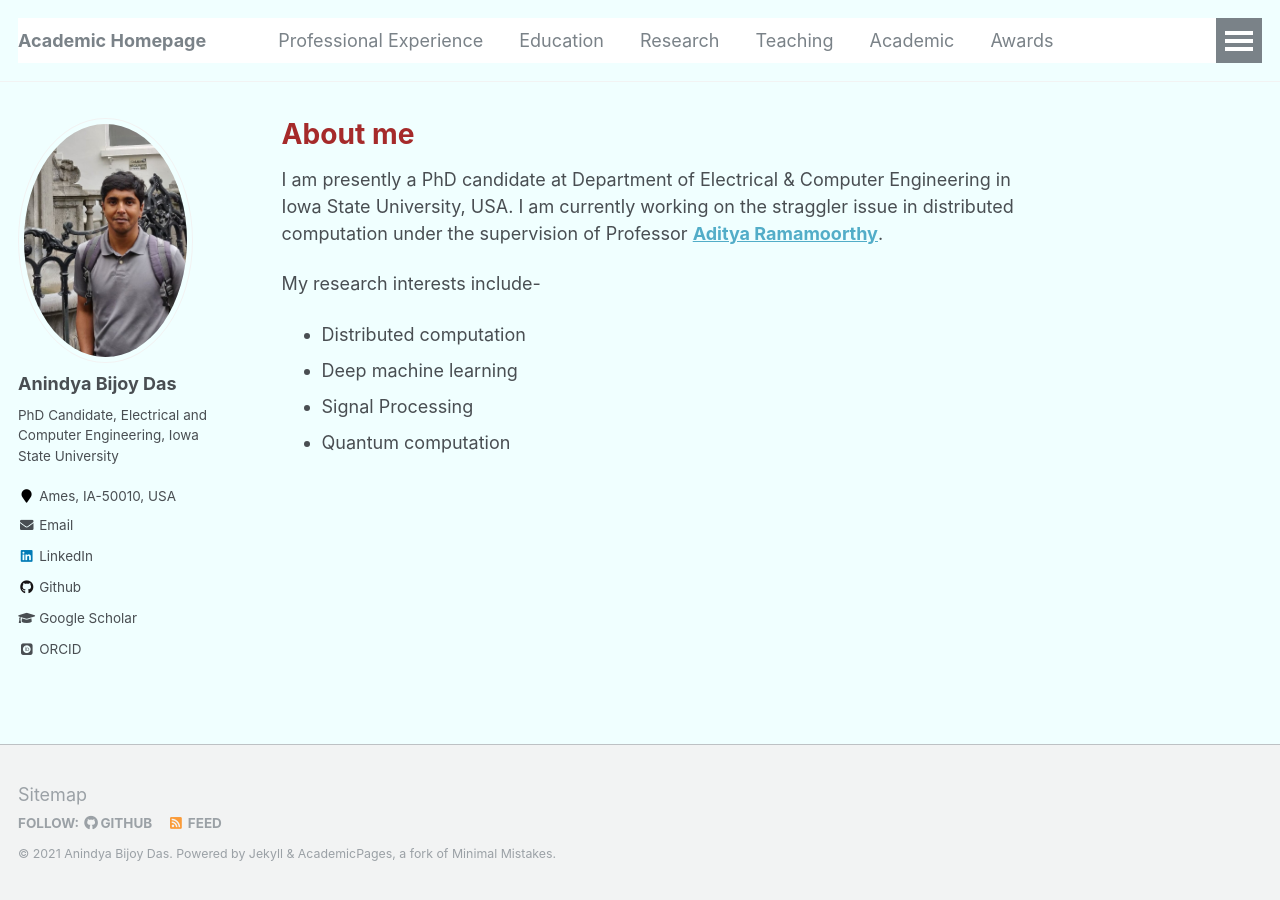
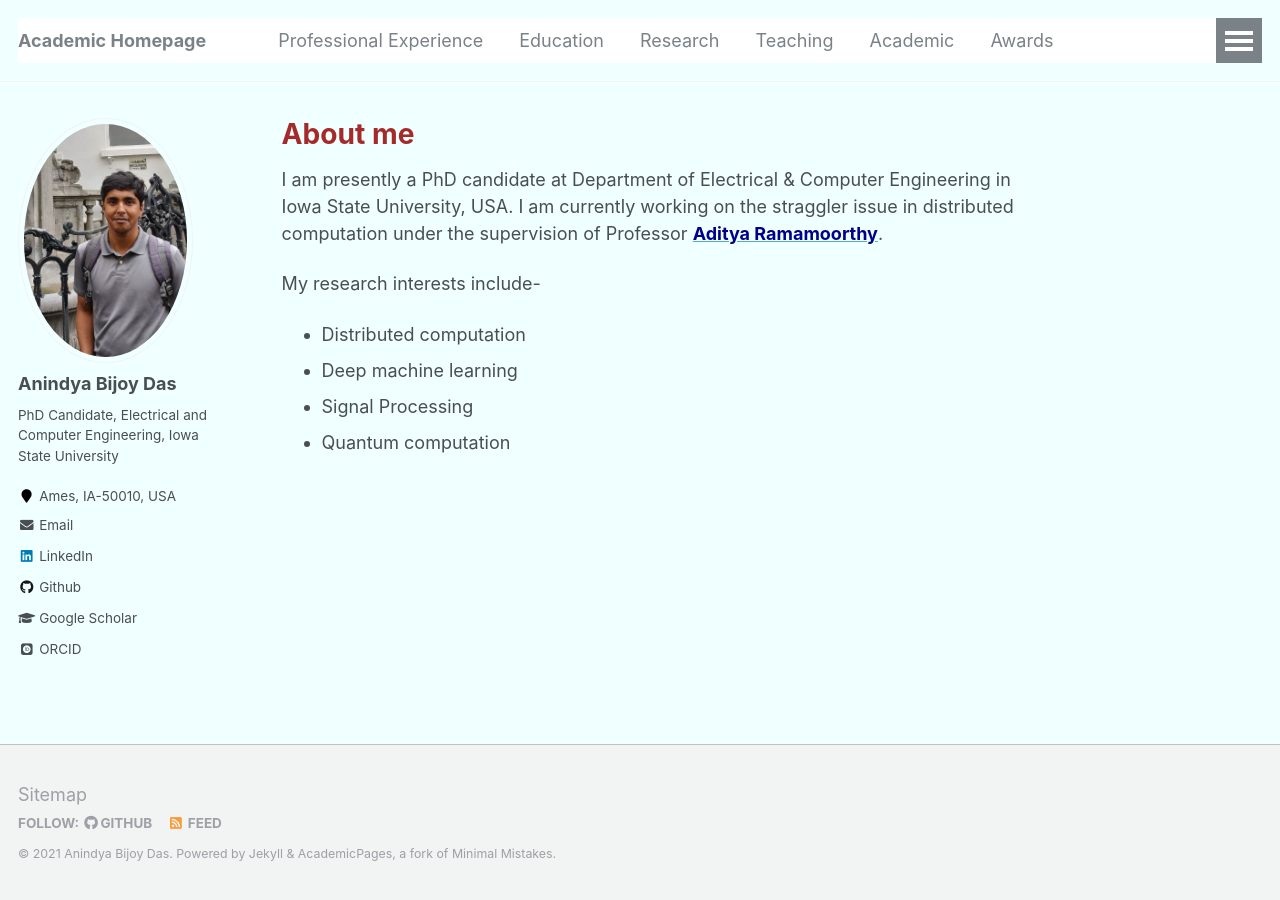
Before and after one commit to anindyabijoydas/portfolio, a Jekyll site: the page built from _pages/about.md, in a window 1280 px wide. Built offline with Jekyll 4.4.1, drawn with Linux system fonts in a browser that asks for light colours; some web fonts are replaced.

Commit message:
Update about.md

```diff
--- a/_pages/about.md
+++ b/_pages/about.md
@@ -13,7 +13,7 @@ redirect_from:
 
 <span style="color:brown">**About me**</span>
 ======
-I am presently a PhD candidate at Department of Electrical & Computer Engineering in Iowa State University, USA. I am currently working on the straggler issue in distributed computation under the supervision of Professor [**Aditya Ramamoorthy**](https://www.ece.iastate.edu/adityar/).
+I am presently a PhD candidate at Department of Electrical & Computer Engineering in Iowa State University, USA. I am currently working on the straggler issue in distributed computation under the supervision of Professor [<span style="color: #00008B">**Aditya Ramamoorthy**</span>](https://www.ece.iastate.edu/adityar/).
 
 My research interests include-
   * Distributed computation
```
